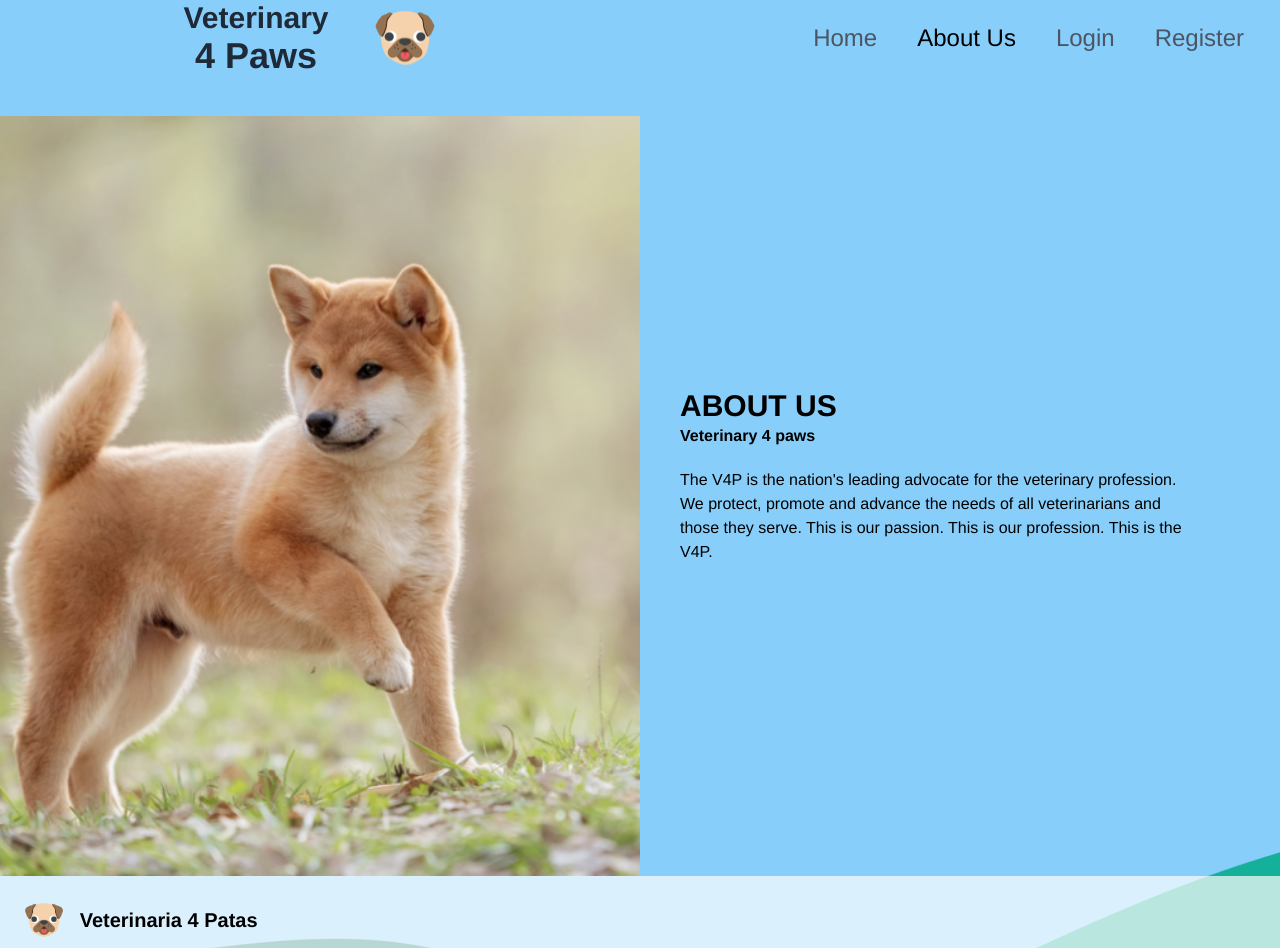
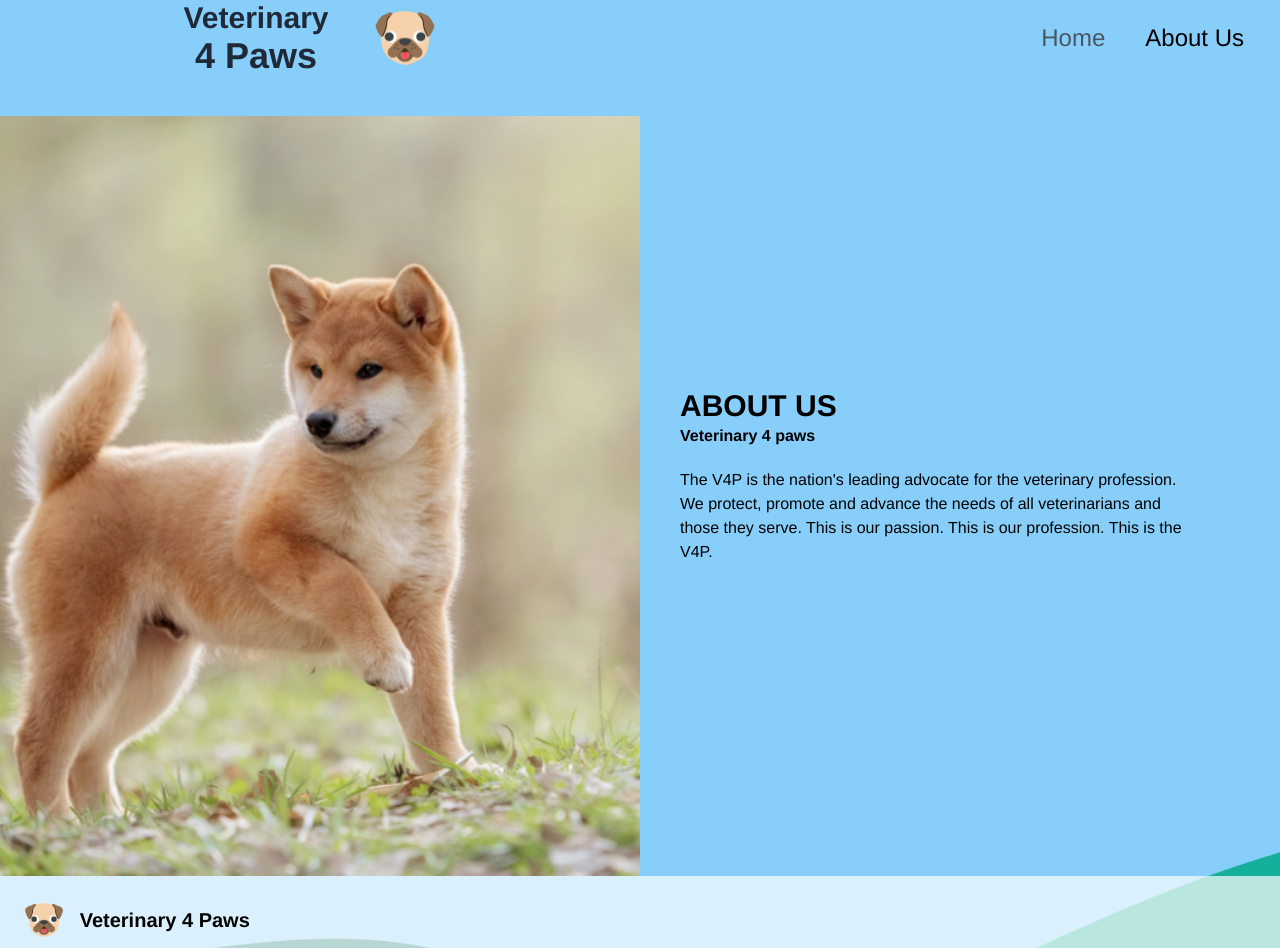
Before and after one commit to Sebs14/petpaws4, a React (Vite) app: page /AboutUs in a window 1280 px wide. Shown: the top 948 px of the page. Built offline with nearby package versions, Linux system fonts and the light colour scheme.

Commit message:
add deploy configs

```diff
--- a/src/aboutUs/pages/AboutUs.jsx
+++ b/src/aboutUs/pages/AboutUs.jsx
@@ -11,8 +11,6 @@ export default function AboutUs() {
         navigation={[
           { name: "Home", href: "/", current: false },
           { name: "About Us", href: "/AboutUs", current: true },
-          { name: "Login", href: "/Login", current: false },
-          { name: "Register", href: "/Register", current: false },
         ]}
         logged={{ function: false }}
       />
--- a/src/common/components/Footer/Footer.jsx
+++ b/src/common/components/Footer/Footer.jsx
@@ -12,7 +12,7 @@ export default function Card() {
           >
             <img src={Logo} className="mr-4 h-10" alt="FlowBite Logo" />
             <span className="self-center text-xl font-semibold whitespace-nowrap dark:text-white">
-              Veterinaria 4 Patas
+              Veterinary 4 Paws
             </span>
           </a>
         </div>
--- a/src/main/pages/main.jsx
+++ b/src/main/pages/main.jsx
@@ -15,8 +15,6 @@ export default function Main() {
         navigation={[
           { name: "Home", href: "/", current: true },
           { name: "About Us", href: "/AboutUs", current: false },
-          { name: "Login", href: "/Login", current: false },
-          { name: "Register", href: "/Register", current: false },
         ]}
         logged={{ function: false }}
 
```
Also changed, not shown: jsconfig.json (line endings or trailing spaces).
